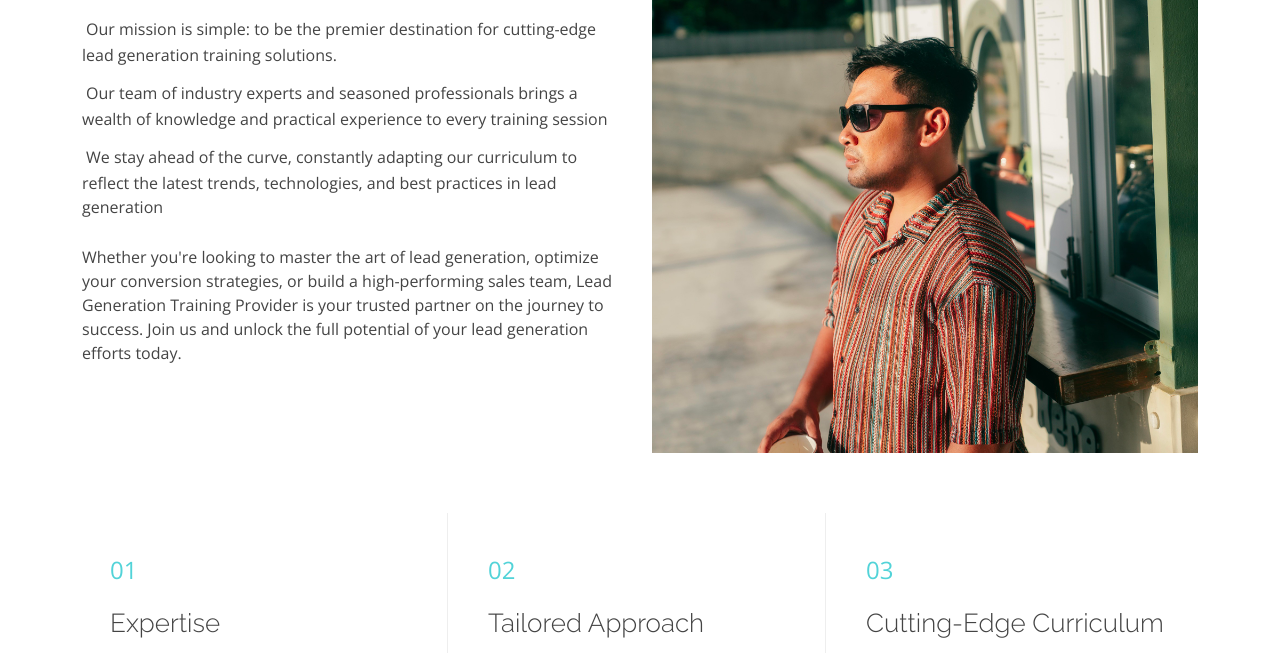
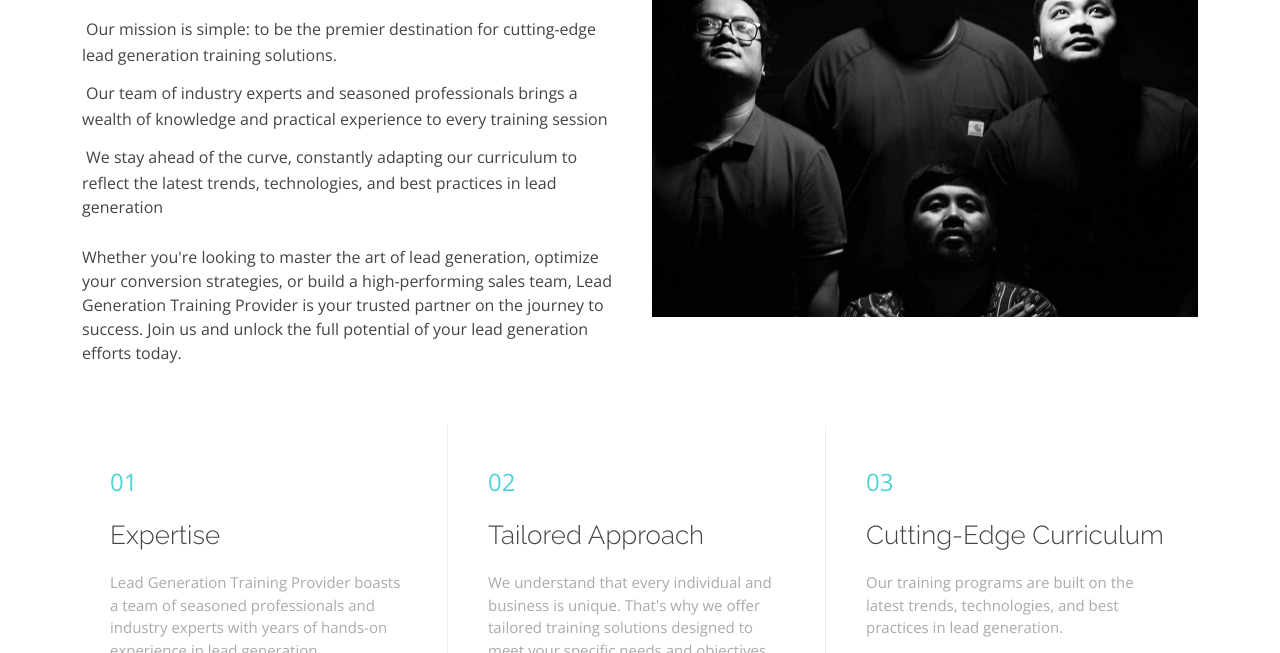
Before and after one commit to JMiguelDelaRosa/JOLO, a plain HTML site: page index.html in a window 1280 px wide. Shown: the part 1456-2109 px from the top of the page. Drawn offline with nearby package versions, Linux system fonts and the light colour scheme.

Commit message:
Update index.html

```diff
--- a/index.html
+++ b/index.html
@@ -196,7 +196,7 @@
 
         <div class="row">
           <div class="col-lg-6 order-1 order-lg-2">
-            <img src="assets/img/team/jolo.jpg" class="img-fluid" alt="">
+            <img src="assets/img/team/team.jpg" class="img-fluid" alt="">
           </div>
           <div class="col-lg-6 pt-4 pt-lg-0 order-2 order-lg-1 content">
             <h3>Lead Generation</h3>
```
